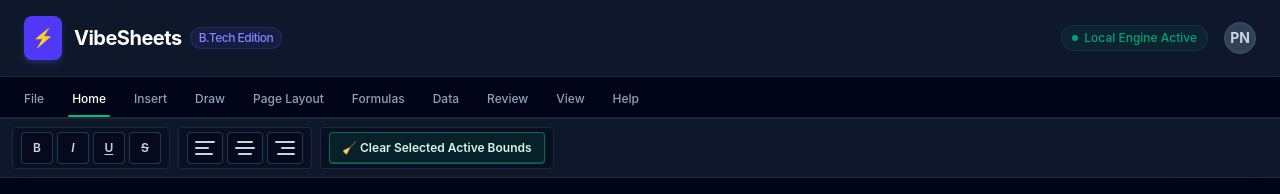
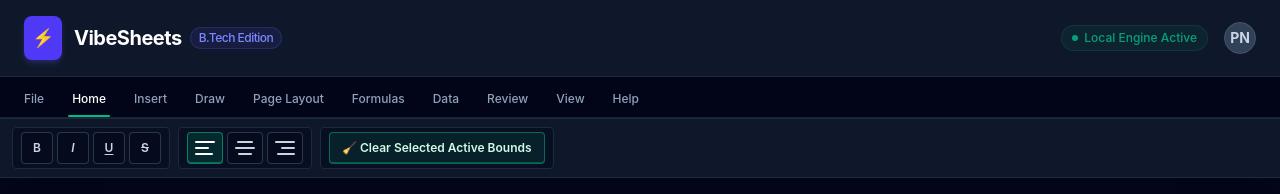
Before and after one commit to nitin61723/spradeshhet-, a React (Vite) app: page / in a window 1280 px wide. Shown: the top 194 px of the page. Built offline with nearby package versions, Linux system fonts and the light colour scheme.

Commit message:
Fix: Bound active toolbar ribbon states to grid cell inputs

```diff
--- a/src/App.jsx
+++ b/src/App.jsx
@@ -1,4 +1,4 @@
-import React, { useState, useEffect } from 'react';
+import { useState, useEffect } from 'react';
 import Navbar from './components/Navbar';
 import Toolbar from './components/Toolbar';
 import SpreadsheetGrid from './components/SpreadsheetGrid';
@@ -22,9 +22,13 @@ function loadFromStorage() {
 }
 
 export default function App() {
-  const [viewMode, setViewMode] = useState('grid');
+  const [viewMode] = useState('grid');
+  const [currentTab, setCurrentTab] = useState('Home');
   const [isBold, setIsBold] = useState(false);
   const [isItalic, setIsItalic] = useState(false);
+  const [isUnderline, setIsUnderline] = useState(false);
+  const [isStrike, setIsStrike] = useState(false);
+  const [textAlign, setTextAlign] = useState('left');
 
   // ── Effect 1: LOAD ────────────────────────────────────────────────────────
   // Runs once on mount. Restores the user's previous session from localStorage
@@ -45,6 +49,10 @@ export default function App() {
     }
   }, [sheetData]);
 
+  const handleClearSheet = () => {
+    setSheetData(EMPTY_GRID);
+  };
+
   return (
     <div className="flex flex-col h-screen overflow-hidden bg-slate-950 text-slate-100 font-sans">
 
@@ -53,18 +61,33 @@ export default function App() {
 
       {/* 2. Formatting & Action Toolbar */}
       <Toolbar
+        currentTab={currentTab}
+        setCurrentTab={setCurrentTab}
         isBold={isBold}
         setIsBold={setIsBold}
         isItalic={isItalic}
         setIsItalic={setIsItalic}
-        viewMode={viewMode}
-        setViewMode={setViewMode}
+        isUnderline={isUnderline}
+        setIsUnderline={setIsUnderline}
+        isStrike={isStrike}
+        setIsStrike={setIsStrike}
+        textAlign={textAlign}
+        setTextAlign={setTextAlign}
+        onClearSheet={handleClearSheet}
       />
 
       {/* 3. Main Workspace — both views draw from the same synced sheetData */}
       <main className="flex-1 flex flex-col min-h-0 overflow-hidden">
         {viewMode === 'grid' ? (
-          <SpreadsheetGrid gridData={sheetData} setGridData={setSheetData} />
+          <SpreadsheetGrid
+            gridData={sheetData}
+            setGridData={setSheetData}
+            isBold={isBold}
+            isItalic={isItalic}
+            isUnderline={isUnderline}
+            isStrike={isStrike}
+            textAlign={textAlign}
+          />
         ) : (
           <DashboardCanvas gridData={sheetData} />
         )}
--- a/src/components/SpreadsheetGrid.jsx
+++ b/src/components/SpreadsheetGrid.jsx
@@ -1,6 +1,6 @@
-import React, { useState } from 'react';
+import { useState } from 'react';
 
-export default function SpreadsheetGrid({ gridData, setGridData }) {
+export default function SpreadsheetGrid({ gridData, setGridData, isBold, isItalic, isUnderline, isStrike, textAlign }) {
   const columns = ['A', 'B', 'C', 'D', 'E', 'F', 'G', 'H', 'I', 'J'];
 
   // Controls the premium paywall modal visibility
@@ -17,6 +17,23 @@ export default function SpreadsheetGrid({ gridData, setGridData }) {
     const updatedData = [...gridData];
     updatedData[rowIndex][colIndex] = value;
     setGridData(updatedData);
+  };
+
+  const getInputClassName = (isLocked) => {
+    const alignmentClass =
+      textAlign === 'center' ? 'text-center' : textAlign === 'right' ? 'text-right' : 'text-left';
+
+    return [
+      'w-full h-full px-3 py-1.5 text-sm outline-none border-none bg-transparent',
+      isBold ? 'font-bold' : '',
+      isItalic ? 'italic' : '',
+      isUnderline ? 'underline' : '',
+      isStrike ? 'line-through' : '',
+      alignmentClass,
+      isLocked ? 'cursor-not-allowed text-slate-600 select-none' : 'text-slate-200 focus:bg-slate-950/40',
+    ]
+      .filter(Boolean)
+      .join(' ');
   };
 
   return (
@@ -141,7 +158,7 @@ export default function SpreadsheetGrid({ gridData, setGridData }) {
                         readOnly={isLocked}
                         onChange={(e) => handleCellChange(rowIndex, colIndex, e.target.value)}
                         onClick={() => isLocked && setShowPaywall(true)}
-                        className={`w-full h-full px-3 py-1.5 text-sm outline-none border-none bg-transparent ${isLocked ? 'cursor-not-allowed text-slate-600 select-none' : 'text-slate-200 focus:bg-slate-950/40'}`}
+                        className={getInputClassName(isLocked)}
                       />
                     </td>
                   ))}
```
